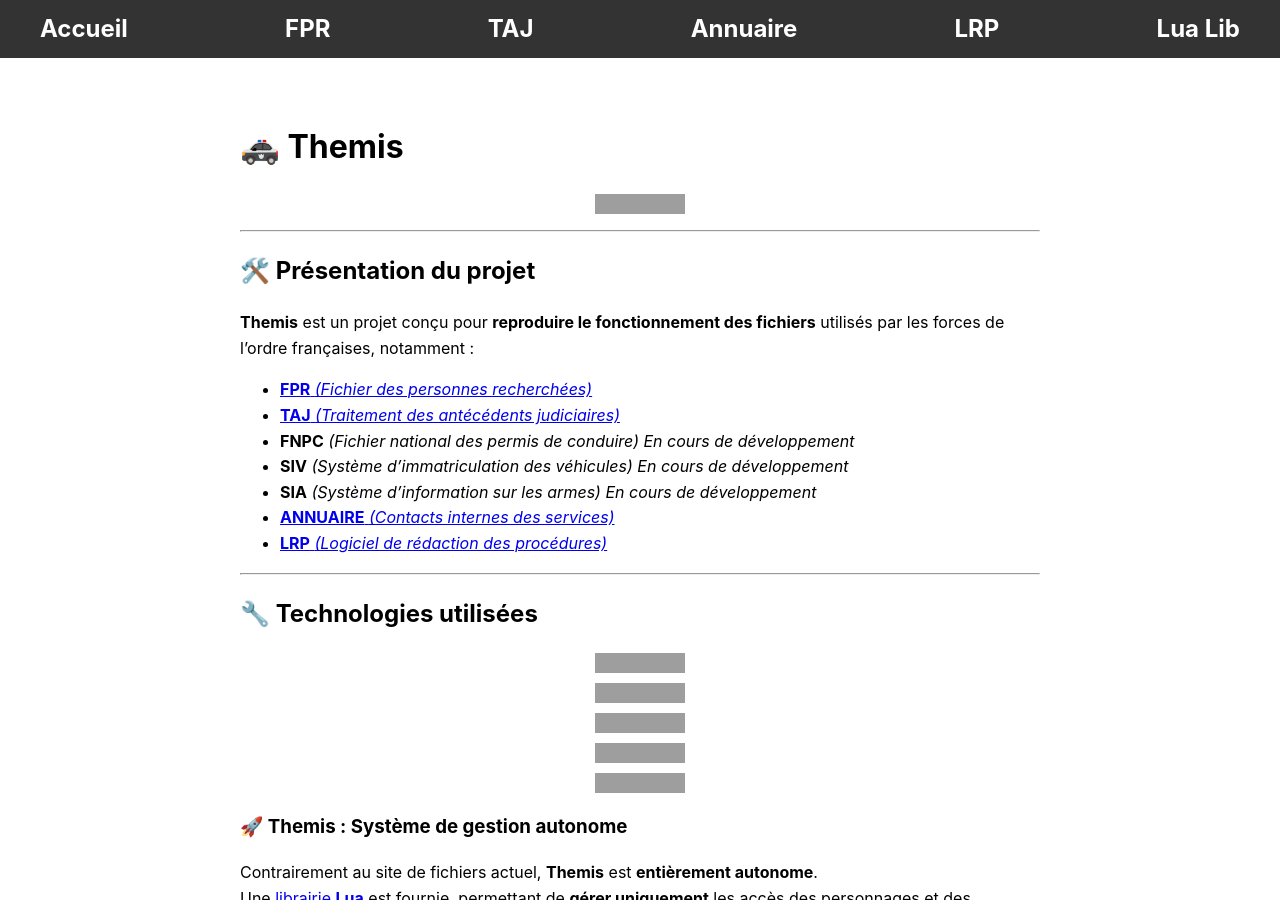
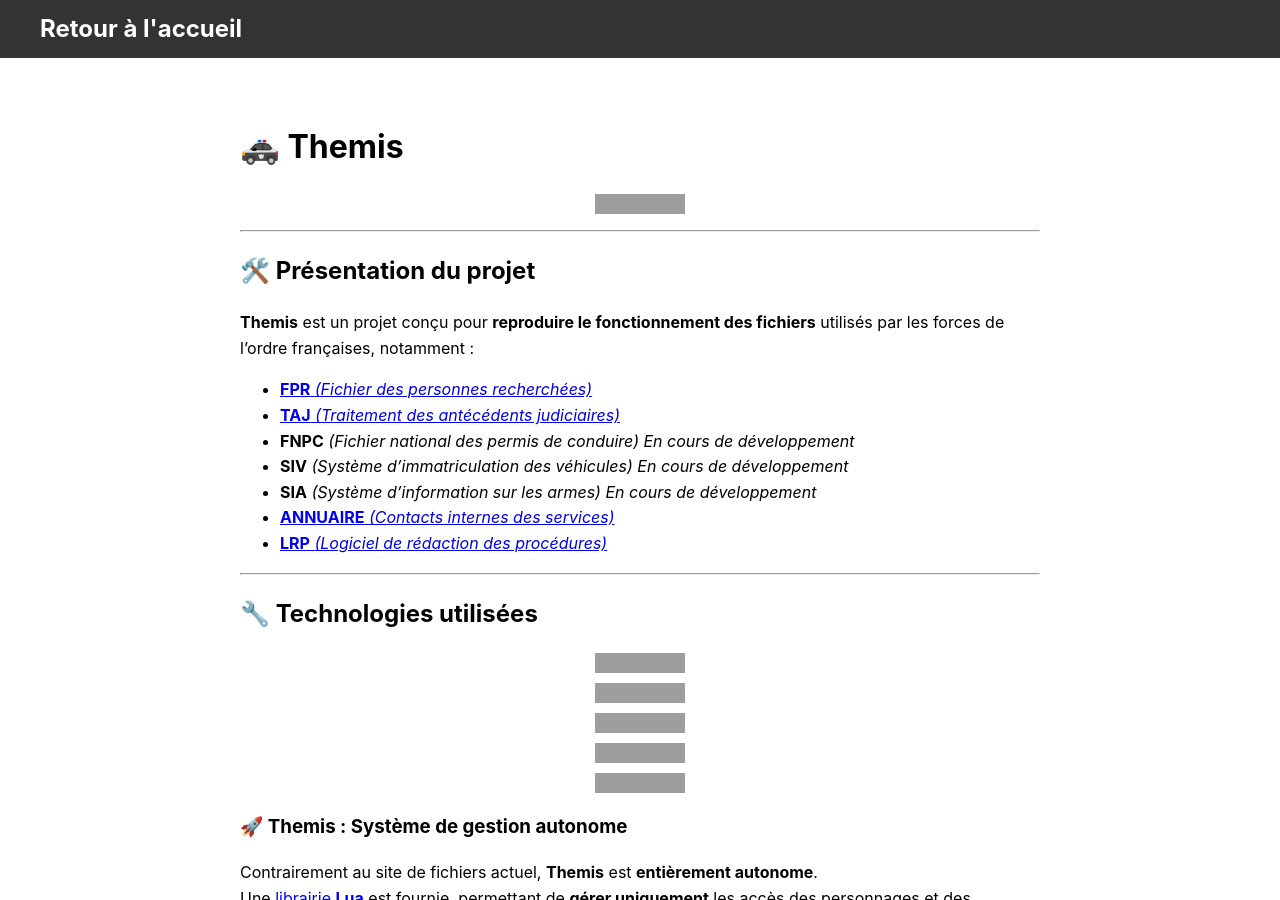
Before and after one commit to ThemisNU/themis-presentation, a Jekyll site: the page built from index.md, in a window 1280 px wide and 900 px high. Built offline with Jekyll 4.4.1, drawn with Linux system fonts in a browser that asks for light colours; grey boxes are pictures that could not be loaded.

Commit message:
Update default.html

```diff
--- a/_layouts/default.html
+++ b/_layouts/default.html
@@ -10,12 +10,7 @@
     <header>
         <nav class="navbar">
             <div class="navbar-container">
-                <a href="{{ '/index' | relative_url }}" class="navbar-logo">Accueil</a>
-                <a href="{{ '/fpr' | relative_url }}" class="navbar-logo">FPR</a>
-                <a href="{{ '/taj' | relative_url }}" class="navbar-logo">TAJ</a>
-                <a href="{{ '/annuaire' | relative_url }}" class="navbar-logo">Annuaire</a>
-                <a href="{{ '/lrp' | relative_url }}" class="navbar-logo">LRP</a>
-                <a href="{{ '/lua-lib' | relative_url }}" class="navbar-logo">Lua Lib</a>
+                <a href="{{ '/index' | relative_url }}" class="navbar-logo">Retour à l'accueil</a>
             </div>
         </nav>
     </header>
```
